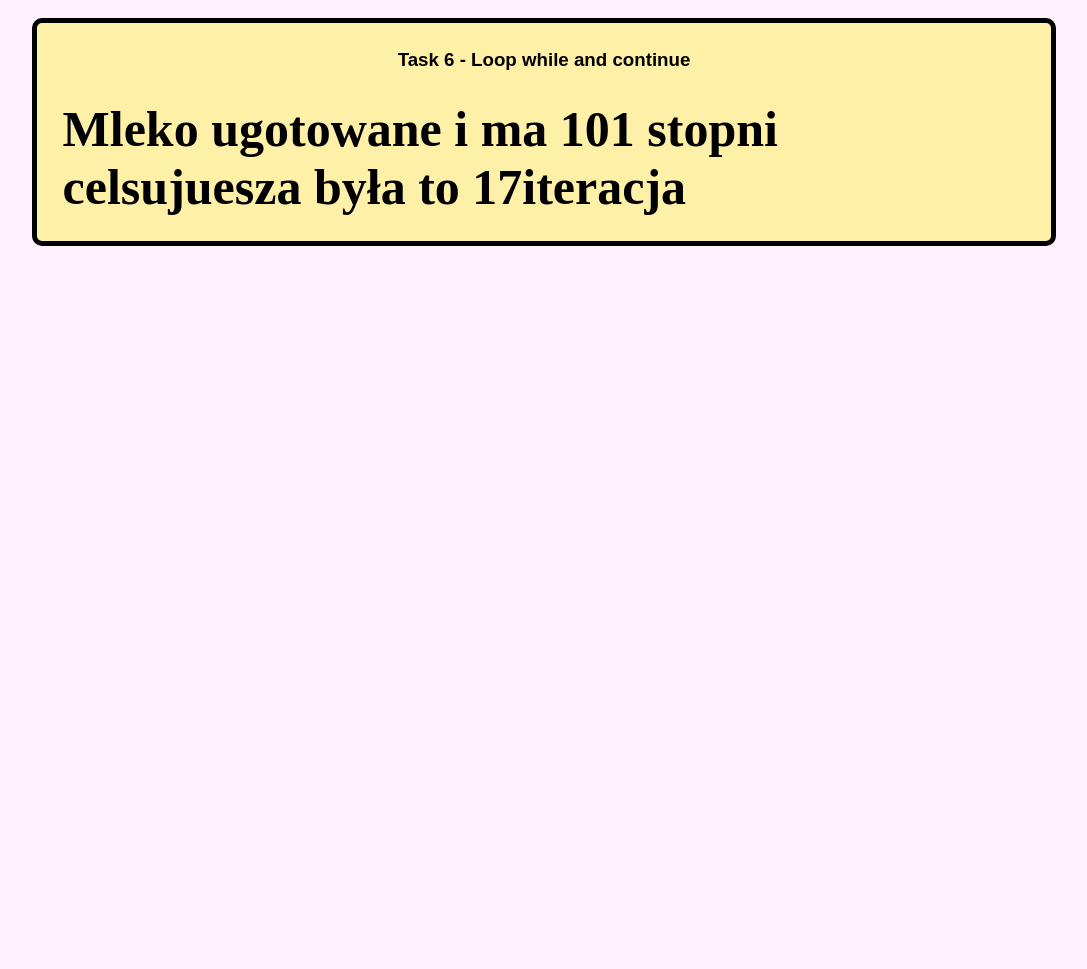
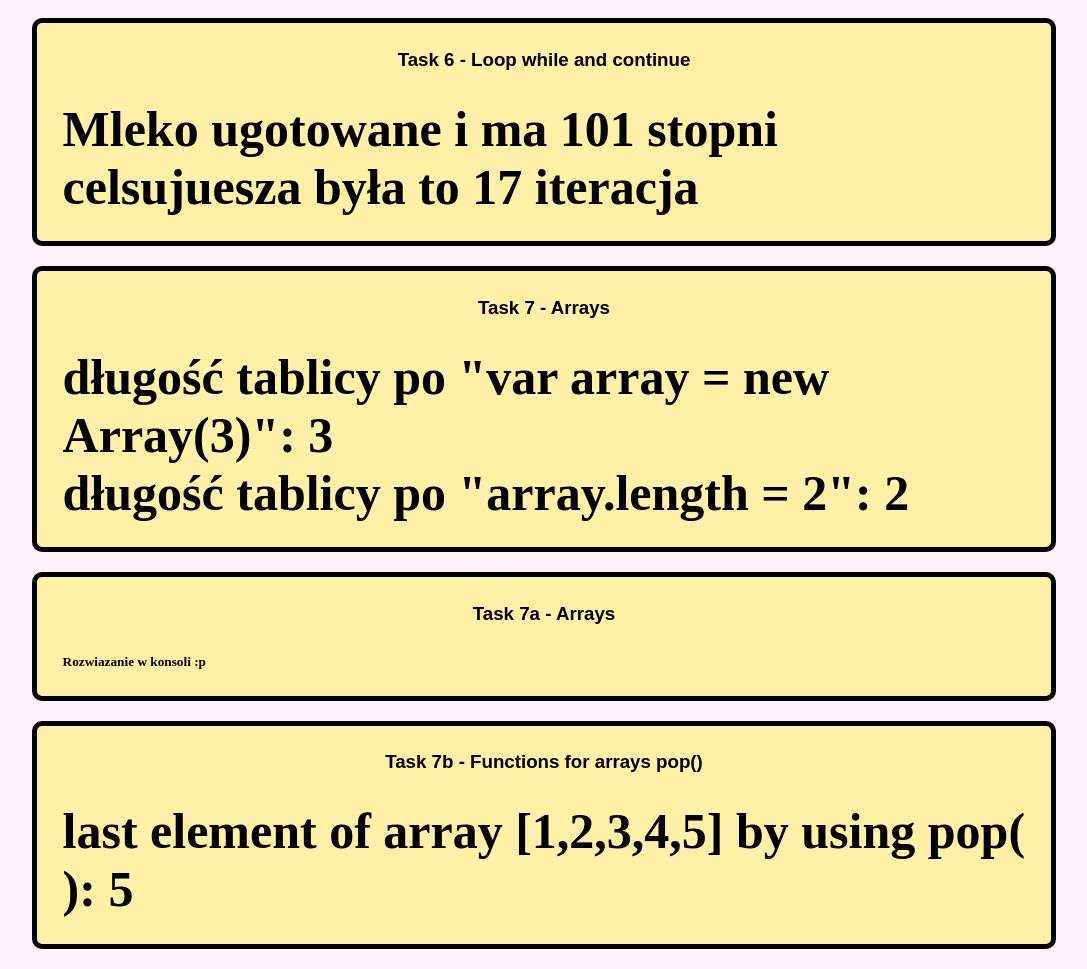
Before and after one commit to simon125/JS_day02, a plain HTML site: page index.html in a window 1280 px wide. Shown: the part 1226-2195 px from the top of the page, without its empty margins (96-1183 px from the left). Before the commit the page ends 1492 px from the top, so only its background shows below. Drawn offline with Linux system fonts and the light colour scheme.

Commit message:
next steps with arrays, knowledge about pop() push() shift() unshift()

```diff
--- a/index.html
+++ b/index.html
@@ -88,6 +88,28 @@
 
 </section>
 
+<section class="task">
+
+    <h3 class="exe">Task 7 - Arrays</h3>
+    <h2 class="score-view" id="sizeArray1"></h2>
+    <h2 class="score-view" id="sizeArray2"></h2>
+
+</section>
+<section class="task">
+
+    <h3 class="exe">Task 7a - Arrays</h3>
+    <h5> Rozwiazanie w konsoli :p </h5>
+
+</section>
+
+<section class="task">
+
+    <h3 class="exe">Task 7b - Functions for arrays pop()</h3>
+    <h2 class="score-view" id="popA"></h2>
+
+</section>
+
+
 <script src="scripts.js"></script>
 
 </body>
--- a/scripts.js
+++ b/scripts.js
@@ -126,4 +126,62 @@ for(;;){
 
 
 
-document.getElementById("boiledMilk").innerHTML = "Mleko ugotowane i ma " + milkTemp + " stopni celsujuesza była to " + counter + "iteracja"
+document.getElementById("boiledMilk").innerHTML = "Mleko ugotowane i ma " + milkTemp + " stopni celsujuesza była to " + counter + " iteracja"
+
+
+////////////////////////////// task arrays01
+
+var array = new Array(3)
+
+document.getElementById("sizeArray1").innerHTML = 'długość tablicy po "var array = new Array(3)":   ' + array.length
+
+array.length = 2
+
+document.getElementById("sizeArray2").innerHTML = 'długość tablicy po "array.length = 2":   ' + array.length
+
+//////////////////////////////task arrays02
+
+var table = []
+
+for(var i = 0; i < 100; i++){
+
+    table[i] = Math.round(Math.random()*100)
+
+}
+
+console.table(table)
+
+/////////////////////array function
+
+var array = [1,2,3,4,5]
+
+var lastElementOfArray = array.pop()
+
+document.getElementById("popA").innerHTML = "last element of array [1,2,3,4,5] by using pop( ): " + lastElementOfArray
+
+
+
+
+
+/////////////////////task 8
+
+
+var arr = [1,2,3,4,5]
+
+console.table(arr)
+
+arr.push(6)    //dodanie 6 na ostatnie miejsce
+
+console.table(arr)
+
+arr.unshift(0) //dodanie 0 na pierwsze miejsce
+
+console.table(arr)
+
+arr.pop(arr)
+
+console.table(arr)
+
+arr.shift(arr)
+
+console.table(arr)
```
